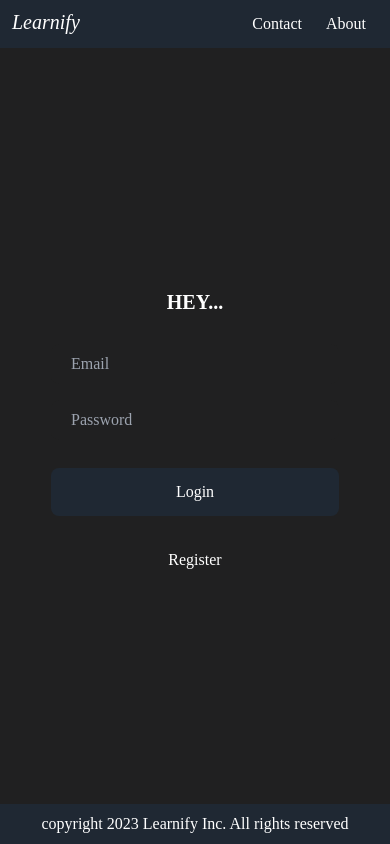
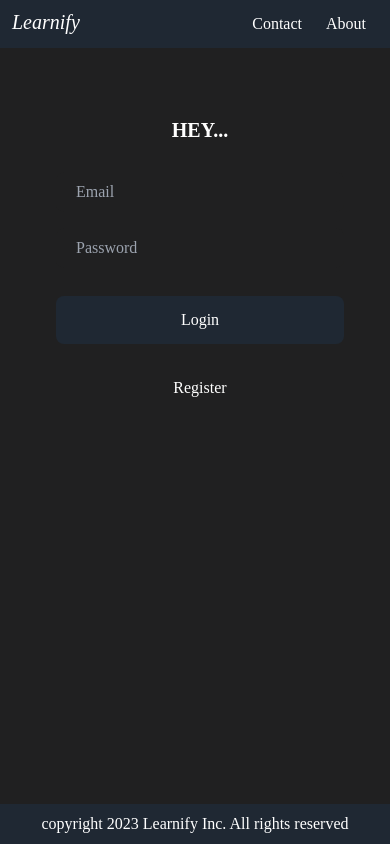
Before and after one commit to sachin161kr/Learnify, a React (Create React App) app: page / in a window 390 px wide. Shown: the top 844 px of the page. Built offline with nearby package versions, Linux system fonts and the light colour scheme; a web font is replaced by a local one.

Commit message:
responsive fix

```diff
--- a/src/App.css
+++ b/src/App.css
@@ -1,8 +1,4 @@
 @media screen and (max-width: 1040px) {
-  * {
-    max-width: 100%;
-  }
-
   .write-post-parent {
     display: flex;
     height: 100%;
@@ -38,20 +34,6 @@
     width: 100%;
   }
 
-  .login-signup {
-    display: flex;
-  }
-
-  .login-component {
-    align-self: center;
-    flex-grow: 1;
-  }
-
-  .register-component {
-    align-self: center;
-    flex-grow: 1;
-  }
-
   .trending-class-parent {
     display: flex;
     justify-content: center;
--- a/src/components/Login.js
+++ b/src/components/Login.js
@@ -43,7 +43,7 @@ const Login = ({ mode, setMode, setLoading }) => {
   };
 
   return (
-    <form className="login-component flex flex-col w-1/4 border-black m-12 content-center">
+    <form className="flex flex-col md:w-full w-1/4 m-12 content-center">
       <div className="m-5 self-center font-bold text-white text-xl">HEY...</div>
       <input
         className="h-5 w-72  text-white self-center bg-[#202021] rounded-lg p-5 m-2"
--- a/src/components/Register.js
+++ b/src/components/Register.js
@@ -51,7 +51,7 @@ const Register = ({ mode, setMode, setLoading }) => {
   };
 
   return (
-    <form className="register-component flex flex-col w-1/4 border-black m-12 content-center">
+    <form className="flex md:w-full flex-col w-1/4 border-black m-12 content-center">
       <div className="text-white mt-5 font-bold self-center text-xl">
         REGISTER
       </div>
--- a/src/pages/LoginSignup.js
+++ b/src/pages/LoginSignup.js
@@ -13,7 +13,7 @@ const LoginSignup = () => {
   return (
     <>
       <ActivityLoader loading={loading} />
-      <div className="login-signup flex flex-row h-full w-full content-center">
+      <div className="flex flex-row h-full w-full content-center">
         {mode == true ? (
           <Register mode={mode} setMode={setMode} setLoading={setLoading} />
         ) : (
--- a/tailwind.config.js
+++ b/tailwind.config.js
@@ -5,6 +5,9 @@ module.exports = {
     fontFamily: {
       display: ["Josefin Sans", "regular"],
     },
+    screens: {
+      md: { max: "1140px" },
+    },
   },
   plugins: [],
 };
```
